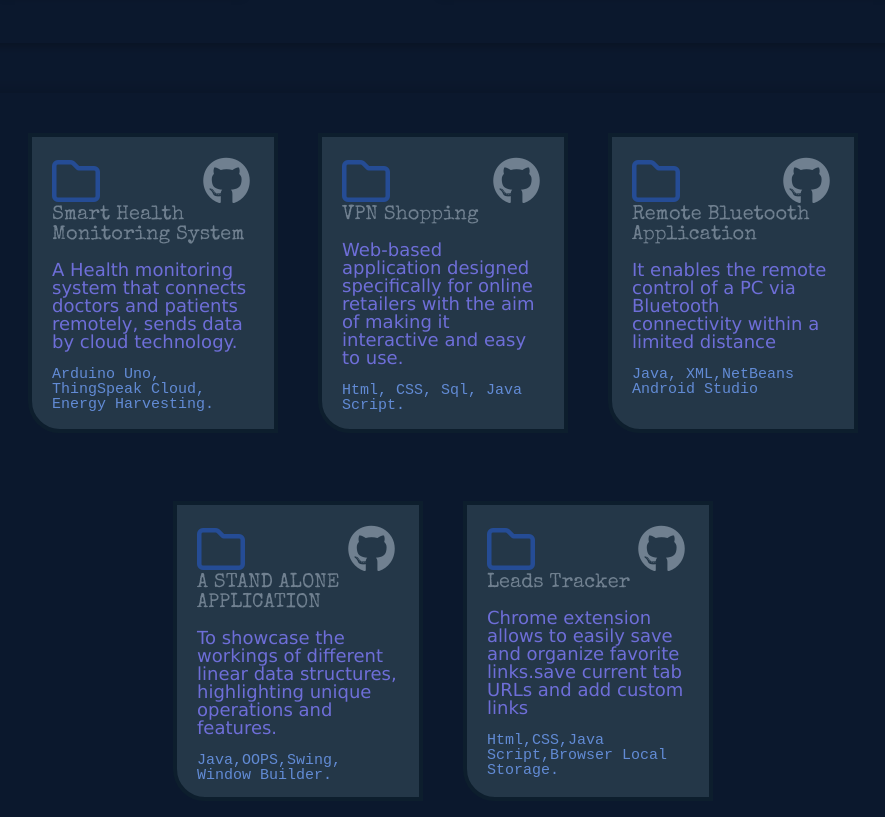
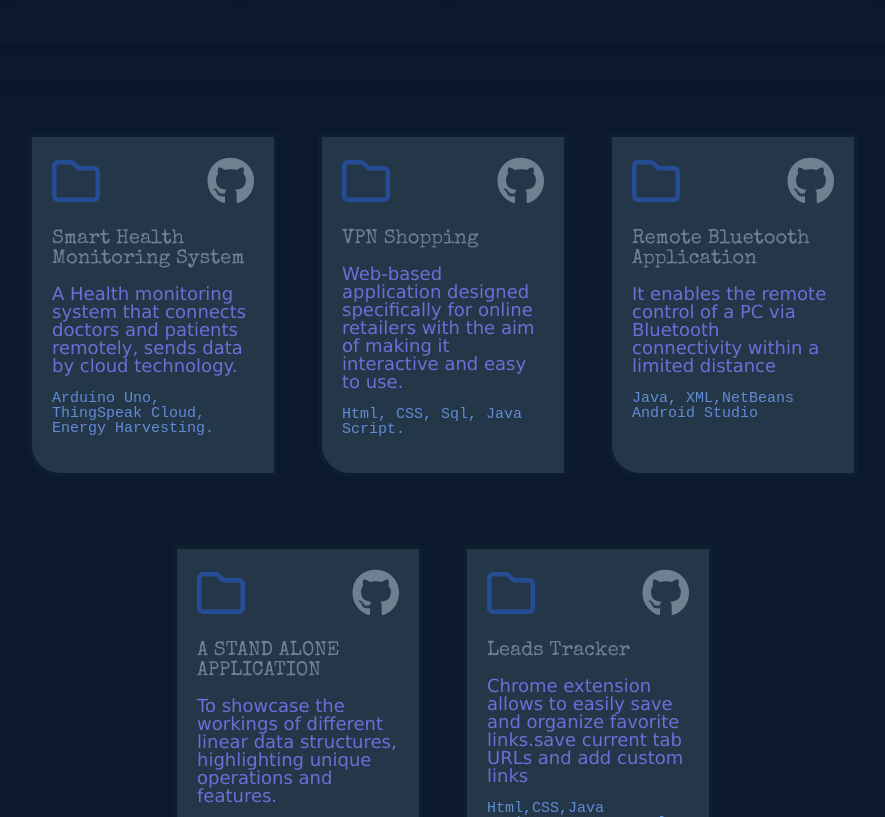
Before and after one commit to Vinit538/Portfolio, a plain HTML site: page index.html in a window 1280 px wide. Shown: the part 2420-3237 px from the top of the page, without its empty margins (197-1082 px from the left). Drawn offline with nearby package versions, Linux system fonts and the light colour scheme; a web font is replaced by a local one.

Commit message:
Add files via upload

```diff
--- a/index.html
+++ b/index.html
@@ -173,7 +173,7 @@
                             <div class="resume_card_text">
                                 <i class="fas fa-user-graduate"></i>&nbsp;<span class="paragraph">Bachelor's degree | <span class="marker">Computer Science Engineering </span> | V T U </span><br>
                                 &emsp;<span class="paragraph">Rao Bahadur Y Mahabaleshwarappa Engineering College</span><br>
-                                &emsp;<span class="marker">2022 | 7.49 </span>
+                                &emsp;<span class="marker">2022 | 7.42 </span>
                              </div>
                         </p>
                         <span class="resume_text">
@@ -246,10 +246,11 @@
             <section class="project" id="project">
                 <div class="project1_vinit">
                     <div class="project_card1">
-
+                        <div class="project_icon">
                             <a class="folder_link" href="#" data-toggle="modal" data-target="#Smart-Health-Monitoring-System-Project"><i class="far fa-folder fa-3x"></i></a>
-                            <span class="icon_space"></span>
                             <a class="" href="https://github.com/Vinit538/Smart-Health-Monitoring-System-Project.git" target="_blank"><i class="fab fa-github fa-3x"></i></a>
+                        </div>
+                        <br>
                             <p class="project_title">Smart Health Monitoring System</p>
                             <p class="project_description">A Health monitoring system that connects doctors and patients remotely,
                                 sends data by cloud technology.
@@ -258,17 +259,22 @@
                                 Energy Harvesting.</p>
                     </div>
                     <div class="project_card1">
-                        <a class="folder_link" href="#" data-toggle="modal" data-target="#VPN-Shopping-Project"><i class="far fa-folder fa-3x"></i></a><span class="icon_space"></span>
+                        <div class="project_icon">
+                        <a class="folder_link" href="#" data-toggle="modal" data-target="#VPN-Shopping-Project"><i class="far fa-folder fa-3x"></i></a>
                         <a class="" href="https://github.com/Vinit538/VPN-Shopping-Project" target="_blank"><i class="fab fa-github fa-3x"></i></a>
+                        </div>
+                        <br>
                         <p class="project_title">VPN Shopping</p>
                         <p class="project_description"> Web-based application designed specifically for online retailers with the aim of making it interactive and easy to use.  </p>
                         <p class="project_techlogies"> Html, CSS, Sql, Java Script.</p>
 
                     </div>
                     <div class="project_card1">
+                        <div class="project_icon">
                         <a class="folder_link" href="#" data-toggle="modal" data-target="#Remote-Bluetooth"><i class="far fa-folder fa-3x"></i></a>
-                        <span class="icon_space"></span>
                         <a class="" href="https://github.com/Vinit538/Remote-Bluetooth" target="_blank"><i class="fab fa-github fa-3x"></i></a>
+                        </div>
+                        <br>
                         <p class="project_title">Remote Bluetooth Application</p>
                         <p class="project_description">It enables the remote control of a PC via Bluetooth connectivity within a limited distance </p>
                         <p class="project_techlogies"> Java, XML,NetBeans Android Studio</p>
@@ -280,9 +286,11 @@
                 <br>
                     <div class="project2_vinit">
                         <div class="project_card2">
+                        <div class="project_icon">
                                 <a class="folder_link" href="#" data-toggle="modal" data-target="#standaloneproject"><i class="far fa-folder fa-3x"></i></a>
-                                <span class="icon_space"></span>
                                   <a class="" href="https://github.com/Vinit538/Data-Structure-Stand-Alone-Application" target="_blank"><i class="fab fa-github fa-3x"></i></a>
+                        </div>
+                        <br>
                                 <p class="project_title">A STAND ALONE APPLICATION
                                 </p>
                                 <p class="project_description"> To showcase the workings of different linear data structures, highlighting unique operations and features.</p>
@@ -290,9 +298,11 @@
                                     </p>
                         </div>
                         <div class="project_card2">
+                            <div class="project_icon">
                             <a class="folder_link" href="#" data-toggle="modal" data-target="#lead-tracker"><i class="far fa-folder fa-3x"></i></a>
-                            <span class="icon_space"></span>
                              <a class="" href="https://github.com/Vinit538/Leads-Tracker" target="_blank"><i class="fab fa-github fa-3x"></i></a>
+                            </div>
+                            <br>
                             <p class="project_title">Leads Tracker</p>
                             <p class="project_description">Chrome extension allows to easily save and organize favorite links.save current tab URLs and add custom links</p>
                             <p class="project_techlogies"> Html,CSS,Java Script,Browser Local Storage.</p>
--- a/style.css
+++ b/style.css
@@ -123,6 +123,7 @@ nav:hover {
 #log_text{
 font-family: 'Kaushan Script', cursive;
 font-size: 30px;
+background-color: transparent;
 }
 #log_text:hover{
   color: #808080;
@@ -964,7 +965,7 @@ nav{
     {
       border: 4px solid #0d1e2d;
       border-radius: 0 0 0 32px;
-      height: 300px;
+      height: auto;
       width: 250px;
       background-color: #243748;
       position:relative;
@@ -976,7 +977,7 @@ nav{
     {
       border: 4px solid #0d1e2d;
       border-radius: 0 0 0 32px;
-      height: 300px;
+      height: auto;
       width: 250px;
       background-color: #243748;
       position:relative;
@@ -1378,7 +1379,7 @@ nav{
         {
           width: 100px;
           margin-top: 150px;
-          margin-left: auto;
+           margin-left: 30px;
           margin-right: auto;
         }
         .title_text h1
@@ -1947,3 +1948,10 @@ margin-left: 10px;
 {
   font-family: Special Elite;
 }
+
+.project_icon
+{
+  display: flex;
+  justify-content: space-between;
+  background-color: #243748;
+}
```
